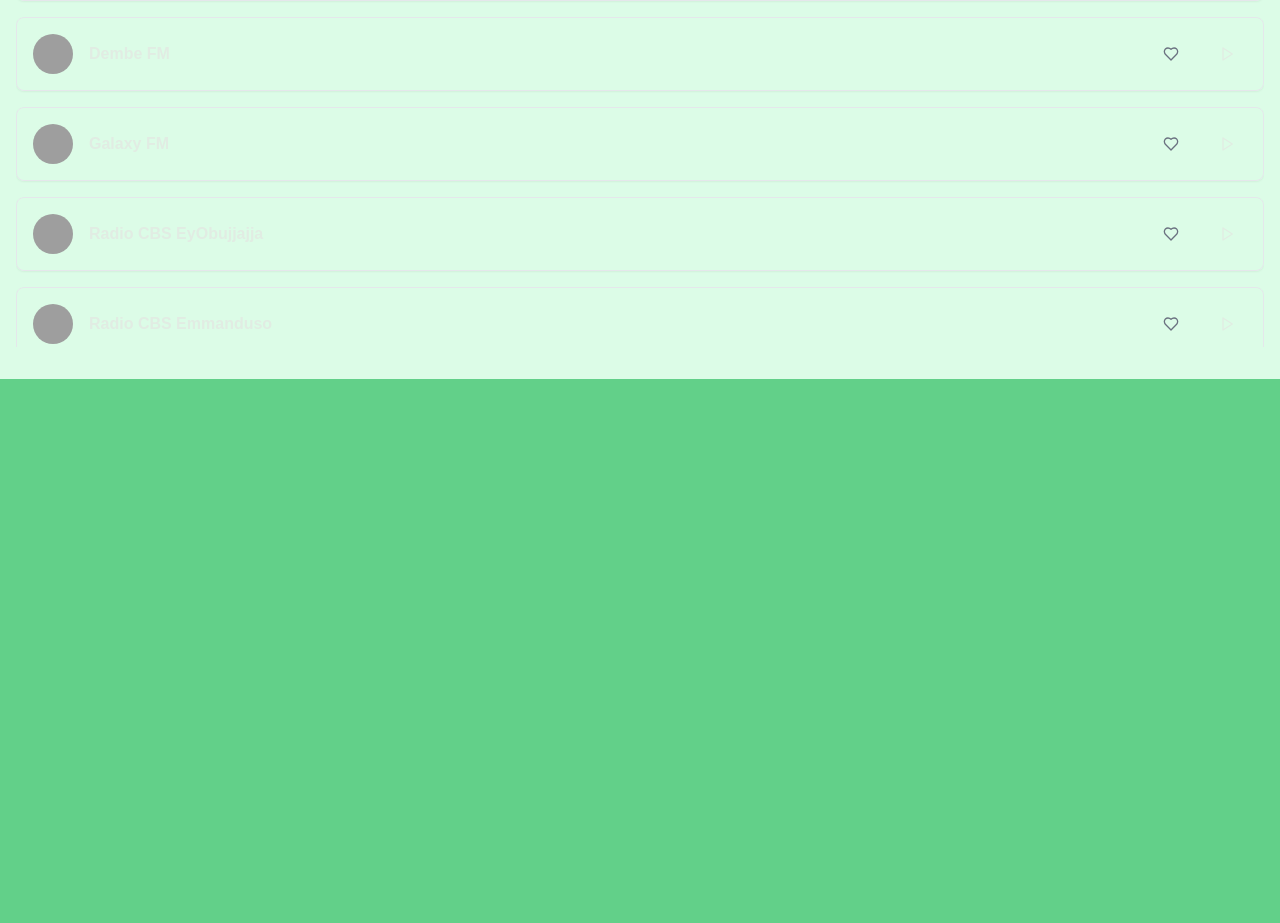
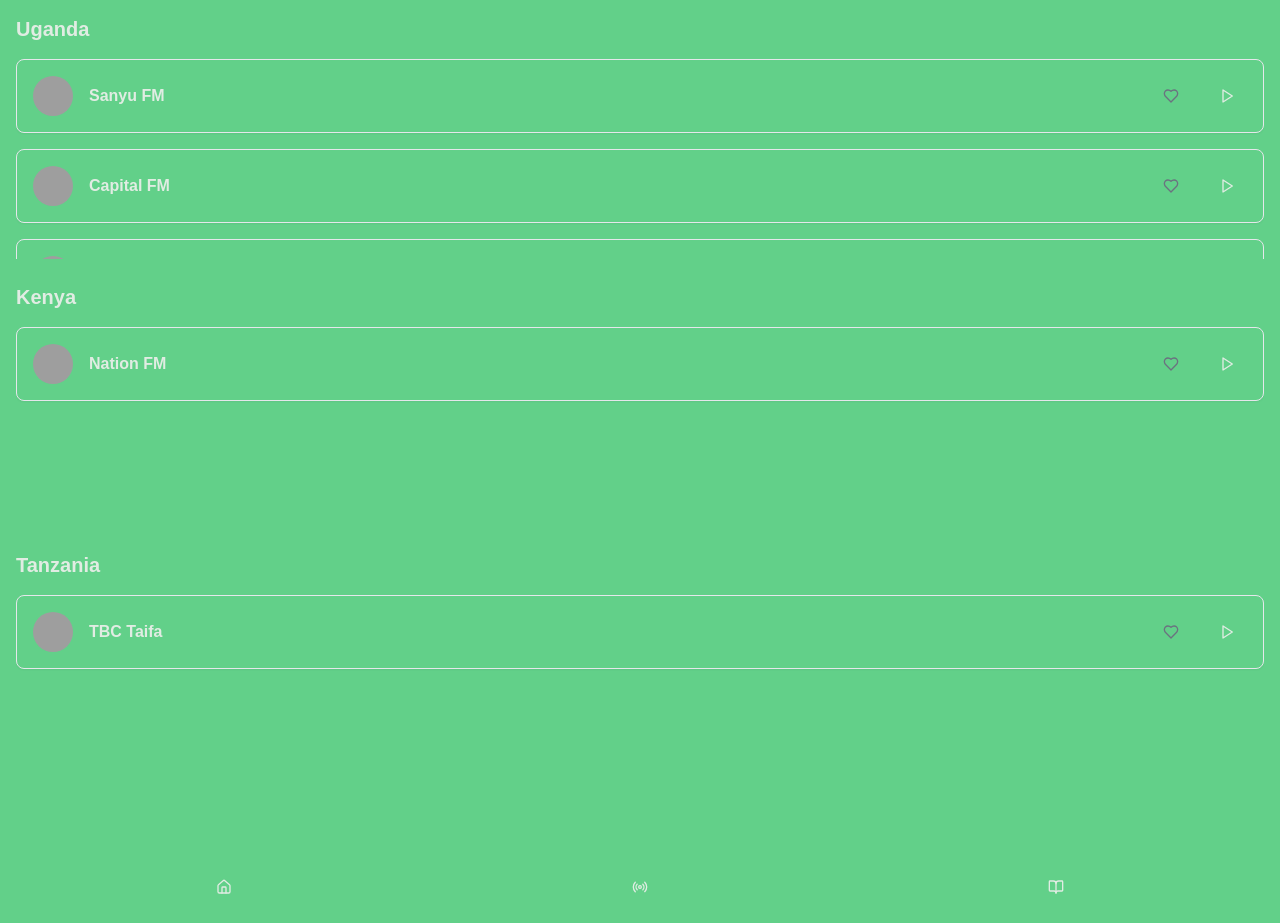
Before and after one commit to ikayanja/ugstream, a Next.js app: page / in a window 1280 px wide. Shown: the part 421-1344 px from the top of the page. Before the commit the page ends 800 px from the top, so only its background shows below. Built offline with nearby package versions, Linux system fonts and the light colour scheme; grey boxes are pictures that could not be loaded.

Commit message:
Adding radio urls

```diff
--- a/app/page.tsx
+++ b/app/page.tsx
@@ -1,12 +1,13 @@
 'use client'
 
-import { useState } from 'react'
+import { useState, useRef, useEffect } from 'react'
 import { Howl } from 'howler'
 import { Button } from "@/components/ui/button"
 import { Input } from "@/components/ui/input"
 import { Card, CardContent } from "@/components/ui/card"
 import { Avatar, AvatarImage, AvatarFallback } from "@/components/ui/avatar"
 import { ScrollArea } from "@/components/ui/scroll-area"
+import { Slider } from "@/components/ui/slider"
 import {
   Sheet,
   SheetContent,
@@ -15,127 +16,147 @@ import {
   SheetTitle,
   SheetTrigger,
 } from "@/components/ui/sheet"
-import { MenuIcon, SearchIcon, PlayIcon, PauseIcon, SkipForwardIcon, SkipBackIcon, HeartIcon, HomeIcon, StarIcon, CoffeeIcon } from 'lucide-react'
+import { MenuIcon, SearchIcon, PlayIcon, PauseIcon, SkipForwardIcon, SkipBackIcon, HeartIcon, HomeIcon, StarIcon, CoffeeIcon, RadioIcon, BookOpenIcon, VolumeIcon, Mic as RecordIcon, StopCircleIcon } from 'lucide-react'
 
 interface Station {
   name: string
   url: string
   logo: string
+  country: 'Uganda' | 'Kenya' | 'Tanzania'
+  recommended?: boolean
 }
 
 const stations: Station[] = [
   {
     name: 'Sanyu FM',
     url: 'https://s44.myradiostream.com:8138/;',
-    logo: 'https://cdn.instant.audio/images/logos/radio-co-ug/sanyu.png'
+    logo: 'https://cdn.instant.audio/images/logos/radio-co-ug/sanyu.png',
+    country: 'Uganda',
+    recommended: true
   },
   {
     name: 'Capital FM',
     url: 'https://capitalfm.cloudrad.io/stream',
-    logo: 'https://cdn.instant.audio/images/logos/radio-co-ug/capital.png'
+    logo: 'https://cdn.instant.audio/images/logos/radio-co-ug/capital.png',
+    country: 'Uganda'
+  },
+  {
+    name: 'Nation FM',
+    url: 'https://stream.radiojar.com/3by7s8eg65quv',
+    logo: 'https://cdn.instant.audio/images/logos/radio-co-ke/nation-fm.png',
+    country: 'Kenya',
+    recommended: true
+  },
+  {
+    name: 'TBC Taifa',
+    url: 'http://usa9-vn.mixstream.net:8080/;',
+    logo: 'https://cdn.instant.audio/images/logos/radio-co-tz/tbc-taifa.png',
+    country: 'Tanzania'
   },
   {
     name: 'X FM',
     url: 'https://radioonefm90.co.ug:8000/stream',
-    logo: 'https://cdn.instant.audio/images/logos/radio-co-ug/xfm.png'
+    logo: 'https://cdn.instant.audio/images/logos/radio-co-ug/xfm.png',
+    country: 'Uganda'
   },
   {
     name: 'Dembe FM',
     url: 'https://radioonefm90.co.ug:8000/stream',
-    logo: 'https://cdn.instant.audio/images/logos/radio-co-ug/dembe-fm.png'
+    logo: 'https://cdn.instant.audio/images/logos/radio-co-ug/dembe-fm.png',
+    country: 'Uganda'
   },
   {
     name: 'Galaxy FM',
     url: 'https://radioonefm90.co.ug:8000/stream',
-    logo: 'https://cdn.instant.audio/images/logos/radio-co-ug/100-2-galaxy-fm.png'
+    logo: 'https://cdn.instant.audio/images/logos/radio-co-ug/100-2-galaxy-fm.png',
+    country: 'Uganda'
   },
   {
     name: 'Radio CBS EyObujjajja',
     url: 'https://s5.voscast.com:9909/EYOBUJJAJJA',
-    logo: 'https://cdn.instant.audio/images/logos/radio-co-ug/cbs-buganda.png'
+    logo: 'https://cdn.instant.audio/images/logos/radio-co-ug/cbs-buganda.png',
+    country: 'Uganda',
   },
   {
     name: 'Radio CBS Emmanduso',
     url: 'https://s5.voscast.com:9905/EMMANDUSO',
-    logo: 'https://cdn.instant.audio/images/logos/radio-co-ug/cbs-buganda.png'
+    logo: 'https://cdn.instant.audio/images/logos/radio-co-ug/cbs-buganda.png',
+    country: 'Uganda',
   },
   {
     name: 'Akaboozi 2',
     url: 'http://162.244.80.52:8732/;stream.mp3',
-    logo: 'https://cdn.instant.audio/images/logos/radio-co-ug/akaboozi-fm.png'
+    logo: 'https://cdn.instant.audio/images/logos/radio-co-ug/akaboozi-fm.png',
+    country: 'Uganda',
   },
   {
     name: 'Radio Simba',
     url: 'https://www.radiosimba.ug:8000/stream',
-    logo: 'https://cdn.instant.audio/images/logos/radio-co-ug/simba.png'
+    logo: 'https://cdn.instant.audio/images/logos/radio-co-ug/simba.png',
+    country: 'Uganda',
   },
   {
     name: 'Radio Pacis (Arua)',
     url: 'https://radiopacisuganda.radioca.st/stream',
-    logo: 'https://cdn.instant.audio/images/logos/radio-co-ug/pacis.png'
+    logo: 'https://cdn.instant.audio/images/logos/radio-co-ug/pacis.png',
+    country: 'Uganda',
   },
   {
     name: 'K FM',
     url: 'https://www.kfm.co.ug/?radio_player_play=http%3A%2F%2Fradio.kfm.co.ug%3A8000%2Fstream',
-    logo: 'https://cdn.instant.audio/images/logos/radio-co-ug/kfm.png'
+    logo: 'https://cdn.instant.audio/images/logos/radio-co-ug/kfm.png',
+    country: 'Uganda',
   },
   {
-    name: 'Radio City ',
+    name: 'Radio City',
     url: 'https://www.radiocity.ug/',
-    logo: 'https://cdn.instant.audio/images/logos/radio-co-ug/radiocity.png'
+    logo: 'https://cdn.instant.audio/images/logos/radio-co-ug/radiocity.png',
+    country: 'Uganda',
+    recommended: true,
   },
   {
     name: 'Radio Rupiny',
-    url:  'https://stream.hydeinnovations.com:2020/stream/rupiny/stream',
-    logo: 'https://cdn.instant.audio/images/logos/radio-co-ug/rupiny.png'
+    url: 'https://stream.hydeinnovations.com:2020/stream/rupiny/stream',
+    logo: 'https://cdn.instant.audio/images/logos/radio-co-ug/rupiny.png',
+    country: 'Uganda',
   },
   {
     name: 'Pearl Radio',
     url: 'https://dc4.serverse.com/proxy/pearlfm/stream/1/',
-    logo: 'https://cdn.instant.audio/images/logos/radio-co-ug/pearl-107-9.png'
+    logo: 'https://cdn.instant.audio/images/logos/radio-co-ug/pearl-107-9.png',
+    country: 'Uganda',
   },
   {
     name: 'Connect Uganda Radio',
     url: 'https://player.connectuganda.com:8000/connect.mp3',
-    logo: 'https://cdn.instant.audio/images/logos/radio-co-ug/connect-kampala.png'
+    logo: 'https://cdn.instant.audio/images/logos/radio-co-ug/connect-kampala.png',
+    country: 'Uganda'
   },
-
 ]
-
-interface IconInputProps {
-  placeholder: string
-  onChange: (event: React.ChangeEvent<HTMLInputElement>) => void
-  className?: string
-}
-
-const IconInput: React.FC<IconInputProps> = ({ placeholder, onChange, className }) => {
-  return (
-    <div className="relative flex items-center">
-      <SearchIcon className="absolute left-3 h-4 w-4 text-gray-500" />
-      <Input
-        type="text"
-        placeholder={placeholder}
-        onChange={onChange}
-        className={`pl-10 ${className}`}
-      />
-    </div>
-  )
-}
 
 export default function UgstreamApp() {
   const [playing, setPlaying] = useState<string | null>(null)
+  const [lastPlayed, setLastPlayed] = useState<string | null>(null)
   const [sound, setSound] = useState<Howl | null>(null)
   const [searchTerm, setSearchTerm] = useState<string>('')
-  const [currentPage, setCurrentPage] = useState<string>('home')
+  const [currentPage, setCurrentPage] = useState<string>('discover')
   const [favorites, setFavorites] = useState<Station[]>([])
   const [buffering, setBuffering] = useState<boolean>(false)
+  const [volume, setVolume] = useState<number>(1)
+  const [audioFile, setAudioFile] = useState<File | null>(null)
+  const [isRecording, setIsRecording] = useState<boolean>(false)
+  const [recordedBlob, setRecordedBlob] = useState<Blob | null>(null)
+  const fileInputRef = useRef<HTMLInputElement>(null)
+  const mediaRecorderRef = useRef<MediaRecorder | null>(null)
+
+  useEffect(() => {
+    if (sound) {
+      sound.volume(volume)
+    }
+  }, [volume, sound])
 
   const handleSearch = (event: React.ChangeEvent<HTMLInputElement>) => {
     setSearchTerm(event.target.value.toLowerCase())
-  }
-
-  const handlePageChange = (page: string) => {
-    setCurrentPage(page)
   }
 
   const togglePlay = (station: Station) => {
@@ -154,6 +175,7 @@ export default function UgstreamApp() {
       format: ['mp3', 'aac'],
       onplay: () => {
         setPlaying(station.name)
+        setLastPlayed(station.name)
         setBuffering(false)
       },
       onloaderror: () => setBuffering(false),
@@ -165,18 +187,6 @@ export default function UgstreamApp() {
     setSound(newSound)
   }
 
-  const nextStation = () => {
-    const currentIndex = stations.findIndex(st => st.name === playing)
-    const nextIndex = (currentIndex + 1) % stations.length
-    togglePlay(stations[nextIndex])
-  }
-
-  const previousStation = () => {
-    const currentIndex = stations.findIndex(st => st.name === playing)
-    const prevIndex = (currentIndex - 1 + stations.length) % stations.length
-    togglePlay(stations[prevIndex])
-  }
-
   const toggleFavorite = (station: Station) => {
     setFavorites((prevFavorites) =>
       prevFavorites.some(fav => fav.name === station.name)
@@ -185,70 +195,177 @@ export default function UgstreamApp() {
     )
   }
 
-  const renderContent = () => {
-    const stationsToDisplay = currentPage === 'favorites' ? favorites : stations.filter(station =>
+  const handleFileUpload = (event: React.ChangeEvent<HTMLInputElement>) => {
+    const file = event.target.files?.[0]
+    if (file) {
+      setAudioFile(file)
+      // Here you would typically process the EPUB file and convert it to audio
+      // For this example, we'll just pretend to play the file name
+      if (sound) sound.unload()
+      setPlaying(file.name)
+      setLastPlayed(file.name)
+    }
+  }
+
+  const toggleRecording = async () => {
+    if (isRecording) {
+      if (mediaRecorderRef.current) {
+        mediaRecorderRef.current.stop()
+      }
+      setIsRecording(false)
+    } else {
+      try {
+        const stream = await navigator.mediaDevices.getUserMedia({ audio: true })
+        const mediaRecorder = new MediaRecorder(stream)
+        mediaRecorderRef.current = mediaRecorder
+
+        const audioChunks: BlobPart[] = []
+        mediaRecorder.addEventListener('dataavailable', (event) => {
+          audioChunks.push(event.data)
+        })
+
+        mediaRecorder.addEventListener('stop', () => {
+          const audioBlob = new Blob(audioChunks, { type: 'audio/wav' })
+          setRecordedBlob(audioBlob)
+        })
+
+        mediaRecorder.start()
+        setIsRecording(true)
+      } catch (error) {
+        console.error('Error accessing microphone:', error)
+      }
+    }
+  }
+
+  const renderDiscoverContent = () => {
+    const filteredStations = stations.filter(station =>
       station.name.toLowerCase().includes(searchTerm)
     )
 
-    if (currentPage === 'favorites' && favorites.length === 0) {
-      return (
-        <div className="p-4">
-          <h2 className="text-xl font-semibold">No favorites added yet!</h2>
-        </div>
-      )
-    }
-
     return (
       <>
-        {currentPage === 'home' && (
         <div className="mb-6">
-            <IconInput
+          <Input
+            type="text"
             placeholder="Search radio stations..."
             onChange={handleSearch}
             className="w-full"
           />
         </div>
-        )}
-        <ScrollArea className="h-[calc(100vh-200px)]">
+        <h2 className="text-xl font-bold mb-4">Recommended Stations</h2>
+        <ScrollArea className="h-[200px] mb-6">
           <div className="space-y-4">
-            {stationsToDisplay.map((station) => (
-              <Card key={station.name} className="cursor-pointer hover:shadow-md transition-shadow">
-                <CardContent className="p-4 flex items-center space-x-4" onClick={() => togglePlay(station)}>
-                  <Avatar>
-                    <AvatarImage src={station.logo} alt={station.name} />
-                    <AvatarFallback>{station.name[0]}</AvatarFallback>
-                  </Avatar>
-                  <div className="flex-1">
-                    <h3 className="font-semibold">{station.name}</h3>
-                  </div>
-                  <Button
-                    variant="ghost"
-                    size="icon"
-                    onClick={(e) => { e.stopPropagation(); toggleFavorite(station); }}
-                  >
-                    <HeartIcon className={`h-4 w-4 ${favorites.some(fav => fav.name === station.name) ? 'text-red-500 fill-current' : 'text-gray-500'}`} />
-                    <span className="sr-only">{favorites.some(fav => fav.name === station.name) ? 'Remove from favorites' : 'Add to favorites'}</span>
-                  </Button>
-                  <Button variant="ghost" size="icon">
-                    {playing === station.name && !buffering ? (
-                      <PauseIcon className="h-4 w-4" />
-                    ) : (
-                      <PlayIcon className="h-4 w-4" />
-                    )}
-                    <span className="sr-only">{playing === station.name && !buffering ? 'Pause' : 'Play'}</span>
-                  </Button>
-                </CardContent>
-              </Card>
+            {filteredStations.filter(station => station.recommended).map((station) => (
+              <StationCard key={station.name} station={station} playing={playing} togglePlay={togglePlay} toggleFavorite={toggleFavorite} favorites={favorites} />
             ))}
           </div>
         </ScrollArea>
+        {['Uganda', 'Kenya', 'Tanzania'].map((country) => (
+          <div key={country}>
+            <h2 className="text-xl font-bold mb-4">{country}</h2>
+            <ScrollArea className="h-[200px] mb-6">
+              <div className="space-y-4">
+                {filteredStations.filter(station => station.country === country).map((station) => (
+                  <StationCard key={station.name} station={station} playing={playing} togglePlay={togglePlay} toggleFavorite={toggleFavorite} favorites={favorites} />
+                ))}
+              </div>
+            </ScrollArea>
+          </div>
+        ))}
       </>
     )
   }
 
+  const renderNowPlayingContent = () => {
+    const currentStation = stations.find(st => st.name === playing) || stations.find(st => st.name === lastPlayed)
     return (
-    <div className="min-h-screen bg-green-100">
-      <header className="bg-blue-900 text-white p-4 flex justify-between items-center">
+      <div className="flex flex-col items-center justify-center h-full">
+        {currentStation ? (
+          <>
+            <Avatar className="w-32 h-32 mb-4">
+              <AvatarImage src={currentStation.logo} alt={currentStation.name} />
+              <AvatarFallback>{currentStation.name[0]}</AvatarFallback>
+            </Avatar>
+            <h2 className="text-2xl font-bold mb-4">{currentStation.name}</h2>
+            <div className="flex items-center space-x-4 mb-8">
+              <Button variant="ghost" size="icon" onClick={() => sound?.pause()}>
+                <PauseIcon className="h-8 w-8" />
+              </Button>
+              <Button variant="ghost" size="icon" onClick={() => sound?.play()}>
+                <PlayIcon className="h-8 w-8" />
+              </Button>
+              <Button variant="ghost" size="icon" onClick={toggleRecording}>
+                {isRecording ? <StopCircleIcon className="h-8 w-8 text-red-500" /> : <RecordIcon className="h-8 w-8" />}
+              </Button>
+            </div>
+            <div className="flex items-center space-x-2 w-full max-w-md">
+              <VolumeIcon className="h-4 w-4" />
+              <Slider
+                value={[volume * 100]}
+                onValueChange={(value) => setVolume(value[0] / 100)}
+                max={100}
+                step={1}
+              />
+            </div>
+            {recordedBlob && (
+              <div className="mt-4">
+                <audio src={URL.createObjectURL(recordedBlob)} controls />
+                <Button onClick={() => {
+                  const url = URL.createObjectURL(recordedBlob)
+                  const a = document.createElement('a')
+                  a.href = url
+                  a.download = 'recorded_audio.wav'
+                  a.click()
+                }}>
+                  Download Recording
+                </Button>
+              </div>
+            )}
+          </>
+        ) : (
+          <p>No station is currently playing or was last played</p>
+        )}
+      </div>
+    )
+  }
+
+  const renderAudiobooksContent = () => {
+    return (
+      <div className="flex flex-col items-center justify-center h-full">
+        <h2 className="text-2xl font-bold mb-4">Audiobooks</h2>
+        <Button onClick={() => fileInputRef.current?.click()}>
+          Upload EPUB File
+        </Button>
+        <input
+          type="file"
+          accept=".epub"
+          ref={fileInputRef}
+          onChange={handleFileUpload}
+          className="hidden"
+        />
+        {audioFile && (
+          <p className="mt-4">Current file: {audioFile.name}</p>
+        )}
+      </div>
+    )
+  }
+
+  const renderContent = () => {
+    switch (currentPage) {
+      case 'discover':
+        return renderDiscoverContent()
+      case 'nowPlaying':
+        return renderNowPlayingContent()
+      case 'audiobooks':
+        return renderAudiobooksContent()
+      default:
+        return null
+    }
+  }
+
+  return (
+    <div className="min-h-screen bg-background flex flex-col">
+      <header className="bg-primary text-primary-foreground p-4 flex justify-between items-center">
         <Sheet>
           <SheetTrigger asChild>
             <Button variant="ghost" size="icon">
@@ -264,17 +381,14 @@ export default function UgstreamApp() {
               </SheetDescription>
             </SheetHeader>
             <div className="grid gap-4 py-4">
-              <Button variant="ghost" onClick={() => handlePageChange('home')}>
-                <HomeIcon className="mr-2 h-4 w-4" /> Home
+              <Button variant="ghost" onClick={() => setCurrentPage('discover')}>
+                <HomeIcon className="mr-2 h-4 w-4" /> Discover
               </Button>
-              <Button variant="ghost" onClick={() => handlePageChange('favorites')}>
-                <HeartIcon className="mr-2 h-4 w-4" /> Favorites
+              <Button variant="ghost" onClick={() => setCurrentPage('nowPlaying')}>
+                <RadioIcon className="mr-2 h-4 w-4" /> Now Playing
               </Button>
-              <Button variant="ghost" onClick={() => handlePageChange('rate')}>
-                <StarIcon className="mr-2 h-4 w-4" /> Rate this App
-              </Button>
-              <Button variant="ghost" onClick={() => handlePageChange('coffee')}>
-                <CoffeeIcon className="mr-2 h-4 w-4" /> Buy me a Coffee
+              <Button variant="ghost" onClick={() => setCurrentPage('audiobooks')}>
+                <BookOpenIcon className="mr-2 h-4 w-4" /> Audiobooks
               </Button>
             </div>
           </SheetContent>
@@ -283,41 +397,67 @@ export default function UgstreamApp() {
         <div className="w-6" /> {/* Spacer for centering */}
       </header>
 
-      <main className="container mx-auto px-4 py-8">
+      <main className="flex-1 container mx-auto px-4 py-8 overflow-auto">
         {renderContent()}
       </main>
 
-      {/* Player Controls */}
-      {playing && (
-        <div className="fixed bottom-0 left-0 right-0 bg-white shadow-lg p-4 flex items-center justify-between">
-          <p className="text-sm font-medium">{playing}</p>
-          {buffering ? (
-            <div className="animate-spin rounded-full h-6 w-6 border-b-2 border-gray-900" />
-          ) : (
-            <div className="flex items-center space-x-2">
-              <Button variant="ghost" size="icon" onClick={previousStation}>
-                <SkipBackIcon className="h-4 w-4" />
-                <span className="sr-only">Previous station</span>
+      <nav className="bg-primary text-primary-foreground p-4">
+        <div className="flex justify-around">
+          <Button variant="ghost" onClick={() => setCurrentPage('discover')}>
+            <HomeIcon className="h-6 w-6" />
+            <span className="sr-only">Discover</span>
           </Button>
-              <Button variant="ghost" size="icon" onClick={() => {
-                const currentStation = stations.find(st => st.name === playing)
-                if (currentStation) togglePlay(currentStation)
-              }}>
-                {sound?.playing() ? (
+          <Button variant="ghost" onClick={() => setCurrentPage('nowPlaying')}>
+            <RadioIcon className="h-6 w-6" />
+            <span className="sr-only">Now Playing</span>
+          </Button>
+          <Button variant="ghost" onClick={() => setCurrentPage('audiobooks')}>
+            <BookOpenIcon className="h-6 w-6" />
+            <span className="sr-only">Audiobooks</span>
+          </Button>
+        </div>
+      </nav>
+    </div>
+  )
+}
+
+interface StationCardProps {
+  station: Station
+  playing: string | null
+  togglePlay: (station: Station) => void
+  toggleFavorite: (station: Station) => void
+  favorites: Station[]
+}
+
+const StationCard: React.FC<StationCardProps> = ({ station, playing, togglePlay, toggleFavorite, favorites }) => (
+  <Card className="cursor-pointer hover:shadow-md transition-shadow">
+    <CardContent className="p-4 flex items-center space-x-4" onClick={() => togglePlay(station)}>
+      <Avatar>
+        <AvatarImage src={station.logo} alt={station.name} />
+        <AvatarFallback>{station.name[0]}</AvatarFallback>
+      </Avatar>
+      <div className="flex-1">
+        <h3 className="font-semibold">{station.name}</h3>
+      </div>
+      <Button
+        variant="ghost"
+        size="icon"
+        onClick={(e) => { e.stopPropagation(); toggleFavorite(station); }}
+      >
+        <HeartIcon className={`h-4 w-4 ${favorites.some(fav => fav.name === station.name) ?
+          'text-red-500 fill-current' : 'text-gray-500'}`} />
+        <span className="sr-only">
+          {favorites.some(fav => fav.name === station.name) ? 'Remove from favorites' : 'Add to favorites'}
+        </span>
+      </Button>
+      <Button variant="ghost" size="icon">
+        {playing === station.name ? (
           <PauseIcon className="h-4 w-4" />
         ) : (
           <PlayIcon className="h-4 w-4" />
         )}
-                <span className="sr-only">{sound?.playing() ? 'Pause' : 'Play'}</span>
+        <span className="sr-only">{playing === station.name ? 'Pause' : 'Play'}</span>
       </Button>
-              <Button variant="ghost" size="icon" onClick={nextStation}>
-                <SkipForwardIcon className="h-4 w-4" />
-                <span className="sr-only">Next station</span>
-              </Button>
-            </div>
-          )}
-        </div>
-      )}
-    </div>
+    </CardContent>
+  </Card>
 )
-}
```
Lines whose indentation alone changed are shown as unchanged.
